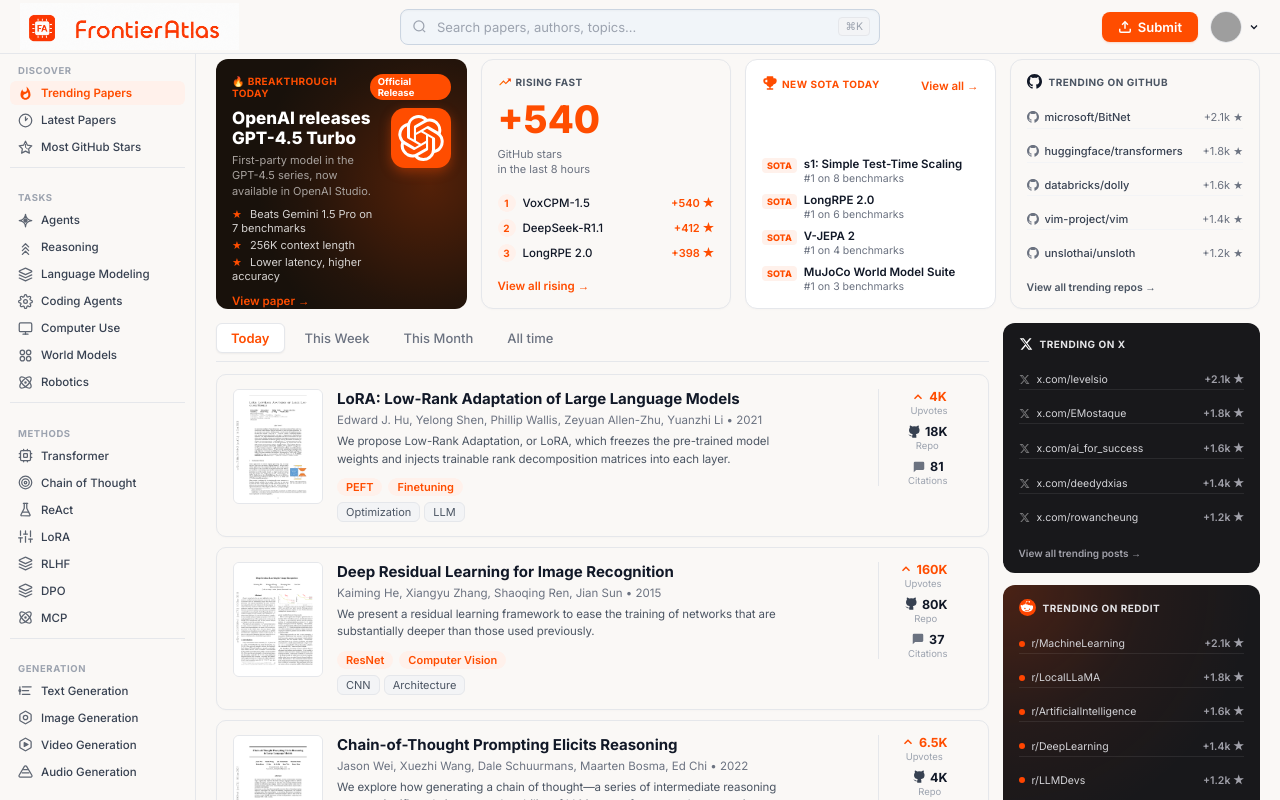
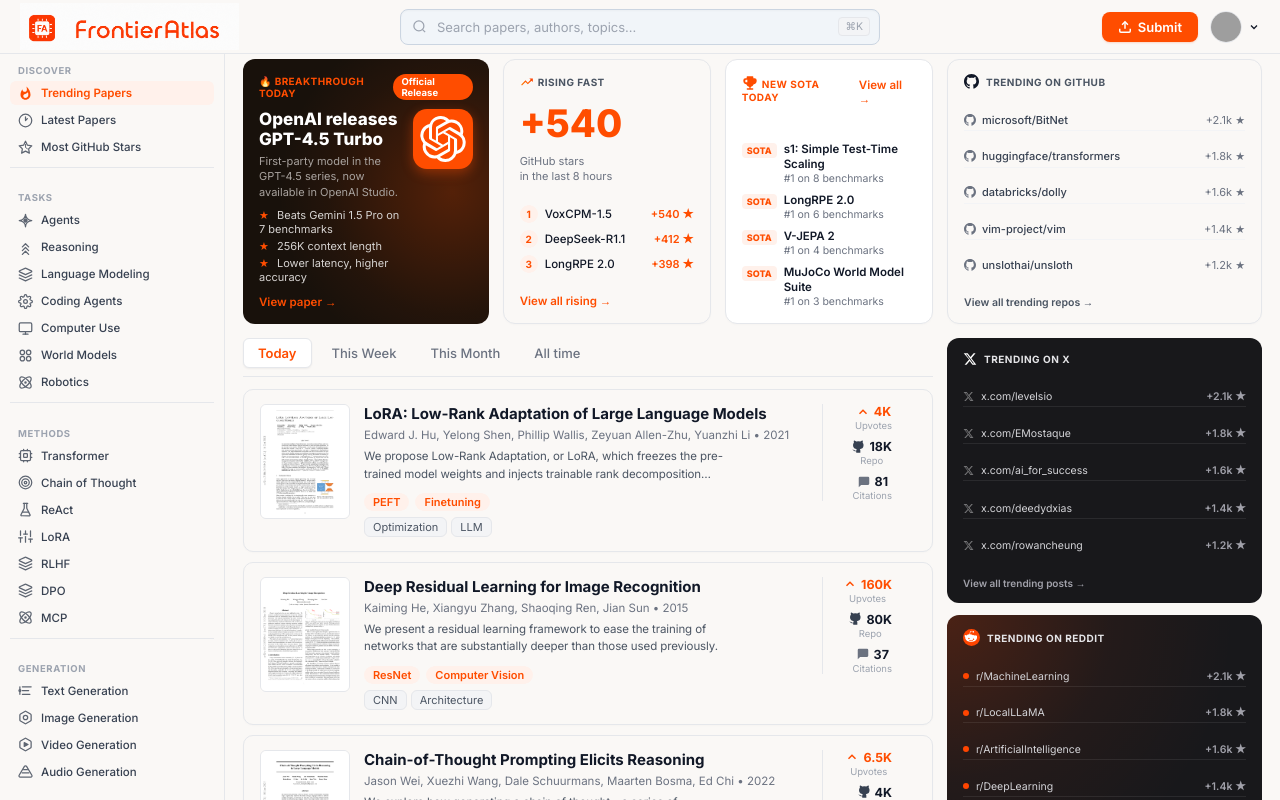
Before and after one commit to Deepak-Solanki04/Frontier_Atlas, a Next.js app: page /trending in a window 1280 px wide. Built offline with nearby package versions, Linux system fonts and the light colour scheme; grey boxes are pictures that could not be loaded.

Commit message:
UI layout & geometry: increase left sidebar width to 225px, expand page layout max-width to 1280px to eliminate excess side whitespace, and refine top hero grid to give Breakthrough Today a subtle horizontal rectangle ratio (1.18fr) while keeping adjacent cards crisp squares

```diff
--- a/app/globals.css
+++ b/app/globals.css
@@ -126,7 +126,7 @@ button { cursor: pointer; border: none; background: transparent; font-family: in
 
 /* ═══════ SIDEBAR — FIXED NO SCROLL ═══════ */
 .sidebar-full {
-  width: 196px;
+  width: 225px;
   flex-shrink: 0;
   height: 100%;
   border-right: 1px solid var(--border);
@@ -189,17 +189,17 @@ button { cursor: pointer; border: none; background: transparent; font-family: in
 .main-wrapper { flex: 1; min-width: 0; height: 100%; overflow-y: auto; background: var(--bg); display: flex; flex-direction: column; }
 
 /* ═══════ PAGE ═══════ */
-.page-layout { flex: 1; min-height: 0; padding: 5px 18px 24px; overflow: visible; display: flex; flex-direction: column; gap: 14px; height: auto; max-width: 1080px; margin: 0 auto; width: 100%; }
+.page-layout { flex: 1; min-height: 0; padding: 5px 18px 24px; overflow: visible; display: flex; flex-direction: column; gap: 14px; height: auto; max-width: 1280px; margin: 0 auto; width: 100%; }
 
 /* ═══════ TOP HERO ROW (4 CARDS IDENTICAL HEIGHT) ═══════ */
-.hero-row { flex-shrink: 0; display: grid; grid-template-columns: repeat(4, 1fr); gap: 14px; align-items: stretch; }
+.hero-row { flex-shrink: 0; display: grid; grid-template-columns: 1.18fr 1fr 1fr 315px; gap: 14px; align-items: stretch; }
 
 /* ═══════ LOWER DASHBOARD GRID ═══════ */
-.dashboard-lower-grid { flex: 1; min-height: 0; display: grid; grid-template-columns: 3fr 1fr; gap: 14px; align-items: flex-start; overflow: visible; padding-bottom: 12px; height: auto; }
+.dashboard-lower-grid { flex: 1; min-height: 0; display: grid; grid-template-columns: 1fr 315px; gap: 14px; align-items: flex-start; overflow: visible; padding-bottom: 12px; height: auto; }
 
 .papers-column-flex { display: flex; flex-direction: column; gap: 12px; height: auto; min-width: 0; overflow: visible; }
 
-.hcard { height: 250px; border-radius: 12px; padding: 15px 16px; position: relative; overflow: hidden; display: flex; flex-direction: column; justify-content: space-between; }
+.hcard { height: 265px; border-radius: 12px; padding: 15px 16px; position: relative; overflow: hidden; display: flex; flex-direction: column; justify-content: space-between; }
 
 /* Breakthrough Today */
 .hcard-breakthrough {
@@ -346,7 +346,7 @@ button { cursor: pointer; border: none; background: transparent; font-family: in
 /* ═══════ RIGHT SIDEBAR (X, REDDIT PANELS) ═══════ */
 .sidebar-lower-col { display: flex; flex-direction: column; gap: 12px; height: auto; width: 100%; flex-shrink: 0; overflow: visible; padding-bottom: 12px; }
 
-.gh-panel, .trending-panel { height: 250px; flex-shrink: 0; display: flex; flex-direction: column; justify-content: space-between; padding: 14px 16px; overflow: hidden; border-radius: 12px; background: #18181b; color: white; position: relative; }
+.gh-panel, .trending-panel { height: 265px; flex-shrink: 0; display: flex; flex-direction: column; justify-content: space-between; padding: 14px 16px; overflow: hidden; border-radius: 12px; background: #18181b; color: white; position: relative; }
 
 .gh-panel { background: #faf8f6; border: 1px solid var(--border); color: var(--text-dark); padding: 14px 16px; }
 
```
